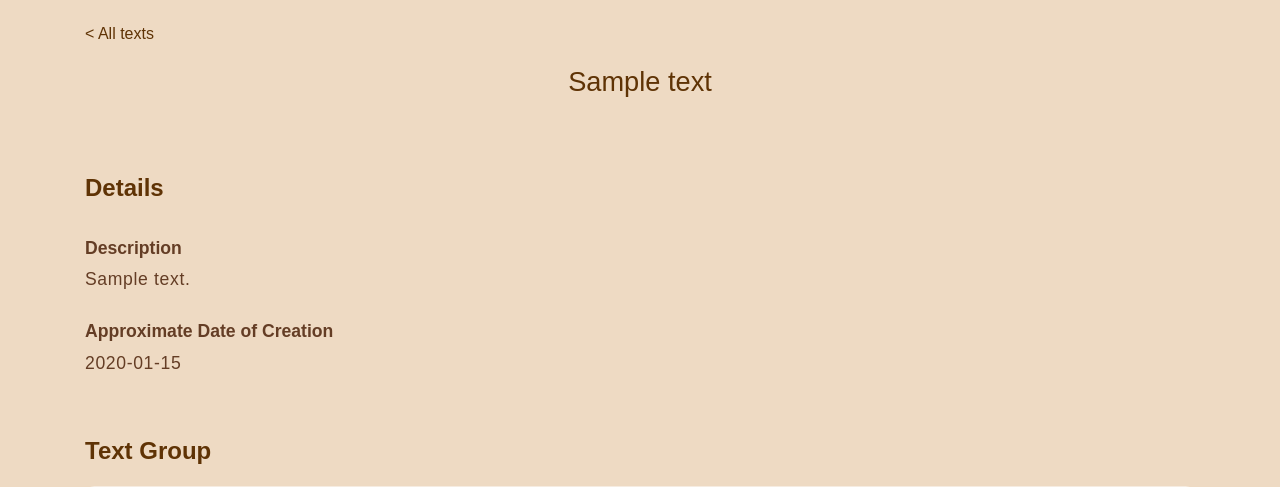
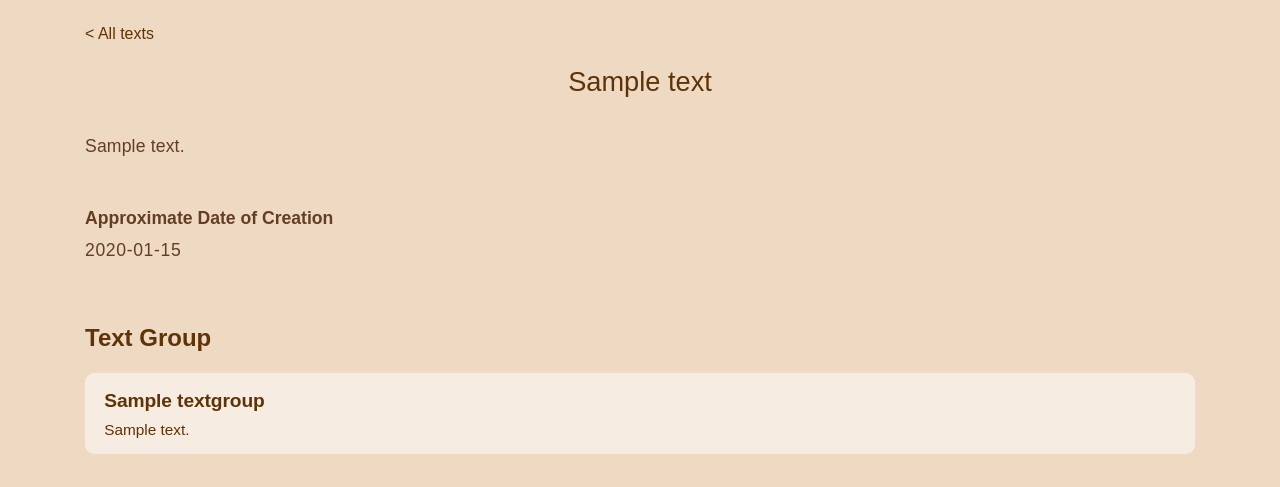
Before and after one commit to linguindic/linguindic-website, a Django app: page /data/browse/texts/1/ in a window 1280 px wide. Shown: the part 61-548 px from the top of the page. Run offline with Django 3.2, Linux system fonts and the light colour scheme; tables that the repository leaves empty hold one stand-in row (values such as "Sample post"); parts of the project's set-up code (start-up, migrations or seed data) failed here and were passed over; some libraries are stand-ins or nearby versions.

Commit message:
removed the detail header and moved the description into the header

```diff
--- a/django/core/static/css/custom.css
+++ b/django/core/static/css/custom.css
@@ -447,6 +447,20 @@ main a {
     display: block;
 }
 
+.browse-detail-description {
+    margin: 2em auto 2em auto;
+}
+
+.browse-detail-description,
+.browse-detail-description p,
+.browse-detail-description ul,
+.browse-detail-description ol {
+    font-size: 1.1rem;
+    line-height: 1.5rem;
+    letter-spacing: 0.01rem;
+    font-weight: 300;
+}
+
 .browse-detail-dataitem {
     padding: 0.7em 0;
     font-size: 1.1em;
--- a/django/researchdata/templates/researchdata/browse-author-detail.html
+++ b/django/researchdata/templates/researchdata/browse-author-detail.html
@@ -6,15 +6,13 @@
 
         <a class="browse-detail-linktolist" href="{% url 'browse-authors-list' %}">&lt; All authors</a>
 
-        <!-- Header (e.g. title and details) -->
+        <!-- Header (e.g. title and description) -->
         {% include "researchdata/snippets/detail-header.html" %}
 
         <!-- Data items -->
-        <h3>Details</h3>
         {% include "researchdata/snippets/detail-dataitem.html" with dataitem=object.first_name label='First Name' %}
         {% include "researchdata/snippets/detail-dataitem.html" with dataitem=object.last_name label='Last Name' %}
         {% include "researchdata/snippets/detail-dataitem.html" with dataitem=object.alternative_name label='Alternative Name' %}
-        {% include "researchdata/snippets/detail-dataitem.html" with dataitem=object.description label='Description' %}
         {% include "researchdata/snippets/detail-dataitem.html" with dataitem=object.location_most_active label='Location' %}
         {% include "researchdata/snippets/detail-dataitem.html" with dataitem=object.date_active label='Date Active' %}
 
--- a/django/researchdata/templates/researchdata/browse-linguisticfield-detail.html
+++ b/django/researchdata/templates/researchdata/browse-linguisticfield-detail.html
@@ -6,12 +6,11 @@
 
         <a class="browse-detail-linktolist" href="{% url 'browse-linguisticfields-list' %}">&lt; All linguistic fields</a>
 
-        <!-- Header (e.g. title and details) -->
+        <!-- Header (e.g. title and description) -->
         {% include "researchdata/snippets/detail-header.html" %}
 
         <!-- Data items -->
-        <h3>Details</h3>
-        {% include "researchdata/snippets/detail-dataitem.html" with dataitem=object.description label='Description' %}
+        <!-- None -->
 
         <!-- Many to One relationships -->
         <!-- None -->
--- a/django/researchdata/templates/researchdata/browse-linguisticnotion-detail.html
+++ b/django/researchdata/templates/researchdata/browse-linguisticnotion-detail.html
@@ -6,12 +6,11 @@
 
         <a class="browse-detail-linktolist" href="{% url 'browse-linguisticnotions-list' %}">&lt; All linguistic notions</a>
 
-        <!-- Header (e.g. title and details) -->
+        <!-- Header (e.g. title and description) -->
         {% include "researchdata/snippets/detail-header.html" %}
 
         <!-- Data items -->
-        <h3>Details</h3>
-        {% include "researchdata/snippets/detail-dataitem.html" with dataitem=object.description label='Description' %}
+        <!-- None -->
 
         <!-- Many to One relationships -->
         <!-- None -->
--- a/django/researchdata/templates/researchdata/browse-linguistictradition-detail.html
+++ b/django/researchdata/templates/researchdata/browse-linguistictradition-detail.html
@@ -6,12 +6,11 @@
 
         <a class="browse-detail-linktolist" href="{% url 'browse-linguistictraditions-list' %}">&lt; All linguistic traditions</a>
 
-        <!-- Header (e.g. title and details) -->
+        <!-- Header (e.g. title and description) -->
         {% include "researchdata/snippets/detail-header.html" %}
 
         <!-- Data items -->
-        <h3>Details</h3>
-        {% include "researchdata/snippets/detail-dataitem.html" with dataitem=object.description label='Description' %}
+        <!-- None -->
 
         <!-- Many to One relationships -->
         {% include "researchdata/snippets/detail-relateddatalist.html" with dataobject=object.linguistic_tradition_group label='Linguistic Tradition Group' itemurl='browse-linguistictraditions-list' itemurlparameter='advanced_filter_sllinguistictraditiongroup' %}
--- a/django/researchdata/templates/researchdata/browse-reference-detail.html
+++ b/django/researchdata/templates/researchdata/browse-reference-detail.html
@@ -6,8 +6,11 @@
 
         <a class="browse-detail-linktolist" href="{% url 'browse-references-list' %}">&lt; All references</a>
 
-        <!-- Header (e.g. title and details) -->
+        <!-- Header (e.g. title and description) -->
         {% include "researchdata/snippets/detail-header.html" %}
+
+        <!-- Data items -->
+        <!-- None -->
 
         <!-- Many to One relationships -->
         <!-- There are 2 (publisher and relationship type) but John wants them hidden -->
--- a/django/researchdata/templates/researchdata/browse-sanskritword-detail.html
+++ b/django/researchdata/templates/researchdata/browse-sanskritword-detail.html
@@ -6,12 +6,11 @@
 
         <a class="browse-detail-linktolist" href="{% url 'browse-sanskritwords-list' %}">&lt; All Sanskrit words</a>
 
-        <!-- Header (e.g. title and details) -->
+        <!-- Header (e.g. title and description) -->
         {% include "researchdata/snippets/detail-header.html" %}
 
         <!-- Data items -->
-        <h3>Details</h3>
-        {% include "researchdata/snippets/detail-dataitem.html" with dataitem=object.description label='Description' %}
+        <!-- None -->
 
         <!-- Many to One relationships -->
         <!-- None -->
--- a/django/researchdata/templates/researchdata/browse-text-detail.html
+++ b/django/researchdata/templates/researchdata/browse-text-detail.html
@@ -6,12 +6,10 @@
 
         <a class="browse-detail-linktolist" href="{% url 'browse-texts-list' %}">&lt; All texts</a>
 
-        <!-- Header (e.g. title and details) -->
+        <!-- Header (e.g. title and description) -->
         {% include "researchdata/snippets/detail-header.html" %}
 
         <!-- Data items -->
-        <h3>Details</h3>
-        {% include "researchdata/snippets/detail-dataitem.html" with dataitem=object.description label='Description' %}
         {% include "researchdata/snippets/detail-dataitem.html" with dataitem=object.approximate_date_of_creation label='Approximate Date of Creation' %}
 
         <!-- Many to One relationships -->
--- a/django/researchdata/templates/researchdata/browse-textpassage-detail.html
+++ b/django/researchdata/templates/researchdata/browse-textpassage-detail.html
@@ -6,12 +6,11 @@
 
         <a class="browse-detail-linktolist" href="{% url 'browse-textpassages-list' %}">&lt; All text passages</a>
 
-        <!-- Header (e.g. title and details) -->
+        <!-- Header (e.g. title and description) -->
         {% include "researchdata/snippets/detail-header.html" %}
 
         <!-- Data items -->
-        <h3>Details</h3>
-        {% include "researchdata/snippets/detail-dataitem.html" with dataitem=object.description label='Description' %}
+        <!-- None -->
 
         <!-- Many to One relationships -->
         {% include "researchdata/snippets/detail-relateddatalist.html" with dataobject=object.text label='Text' itemurl='browse-texts-detail' %}
--- a/django/researchdata/templates/researchdata/snippets/detail-header.html
+++ b/django/researchdata/templates/researchdata/snippets/detail-header.html
@@ -1 +1,5 @@
 <h2>{{ object.dynamic_title | safe }}</h2>
+
+<div class="browse-detail-description">
+    {{ object.description | safe }}
+</div>
```
